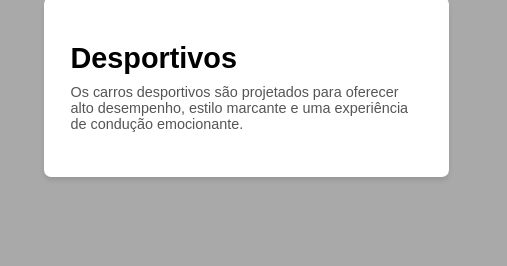
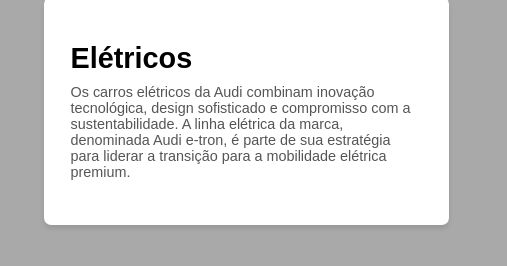
Before and after one commit to JCX101/Projeto-RC, a plain HTML site: page index.html in a window 1280 px wide. Shown: the part 1161-1427 px from the top of the page, 773-1280 px from the left. Drawn offline with Linux system fonts and the light colour scheme.

Commit message:
Add files via upload

```diff
--- a/index.html
+++ b/index.html
@@ -104,10 +104,9 @@
 
     <div class="heroo">
         <div class="info-box">
-          <h1>Desportivos</h1>
+          <h1>Elétricos</h1>
           <p>
-            Os carros desportivos são projetados para oferecer alto desempenho, estilo marcante e uma experiência de condução emocionante.  </p>
-        </div>
+            Os carros elétricos da Audi combinam inovação tecnológica, design sofisticado e compromisso com a sustentabilidade. A linha elétrica da marca, denominada Audi e-tron, é parte de sua estratégia para liderar a transição para a mobilidade elétrica premium.        </div>
     </div>
     <div>
         <a href="eletricos.html">
```
